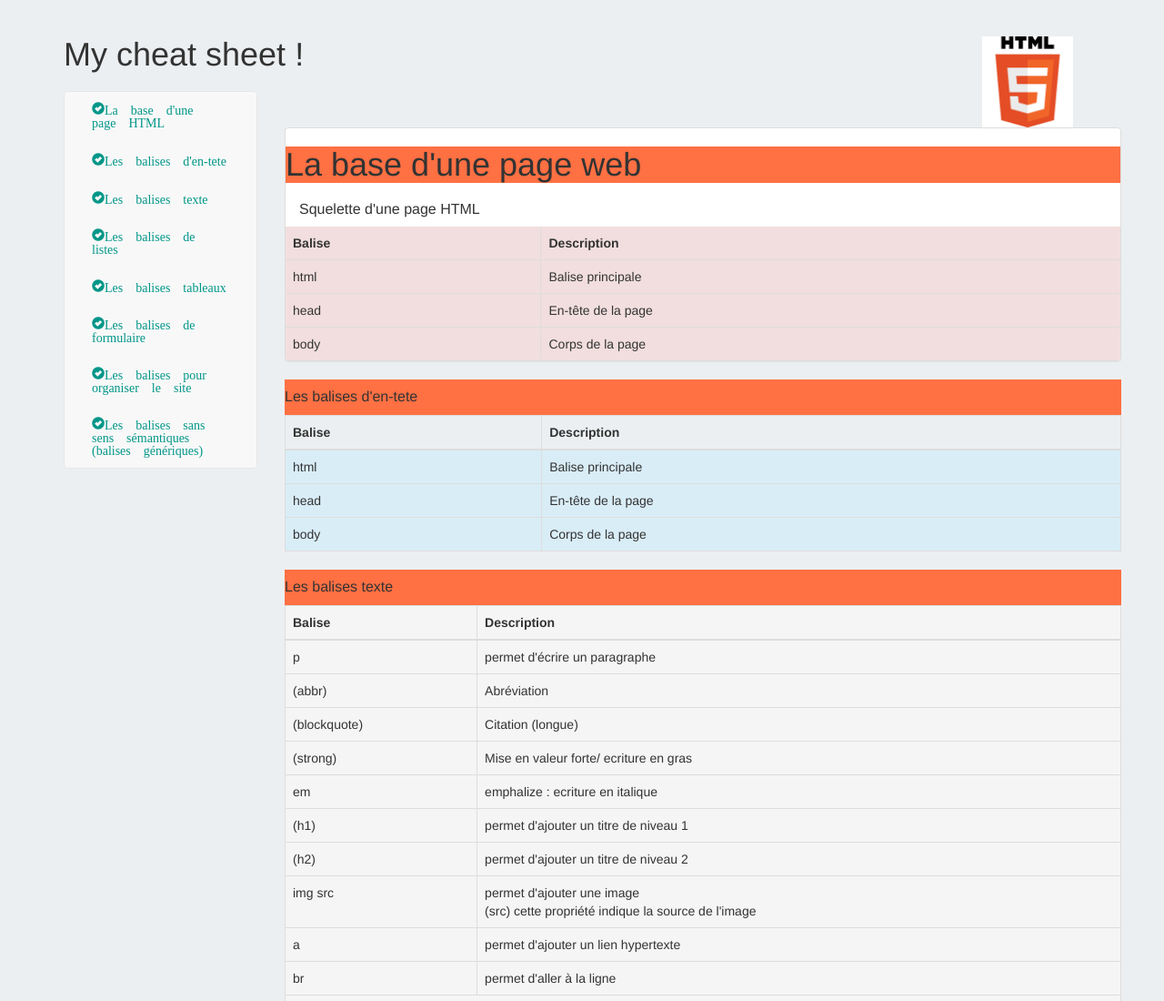
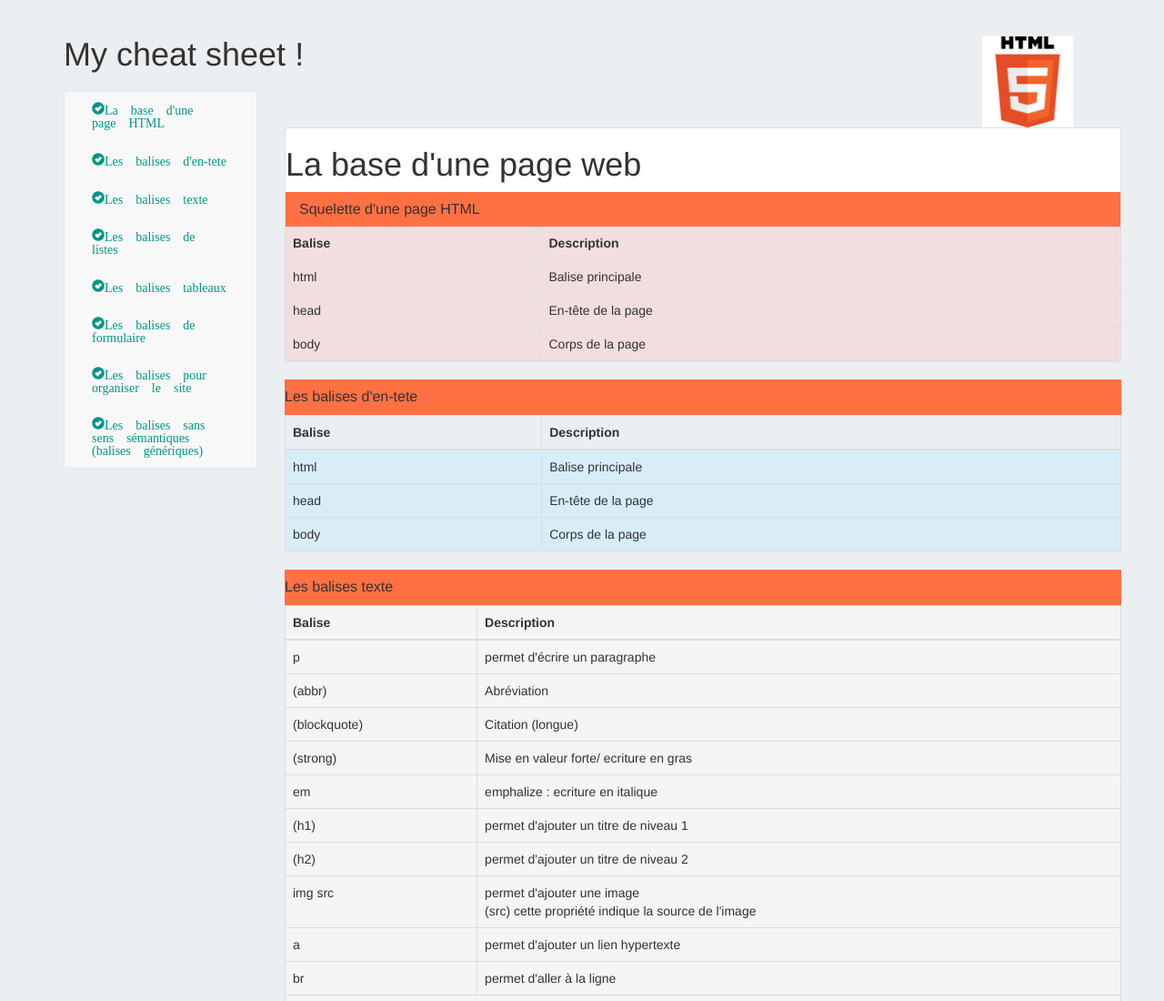
Before and after one commit to anaima/cheat-sheet-html, a plain HTML site: page index.html in a window 1280 px wide. Shown: the top 1100 px of the page at 91% size. Drawn offline with Linux system fonts and the light colour scheme.

Commit message:
un warning modifié

```diff
--- a/index.html
+++ b/index.html
@@ -69,9 +69,9 @@
 
     <section id="contenu" class="col-md-10">
       <div class="panel panel-default">
-        <h1 id="return">La base d'une page web</h1>
+        <h1>La base d'une page web</h1>
         <table class="table table-bordered table-striped">
-          <caption class="panel-title">Squelette d'une page HTML</caption>
+          <caption class="panel-title" id="return">Squelette d'une page HTML</caption>
           <thead>
 
             <tr class="danger">
```
